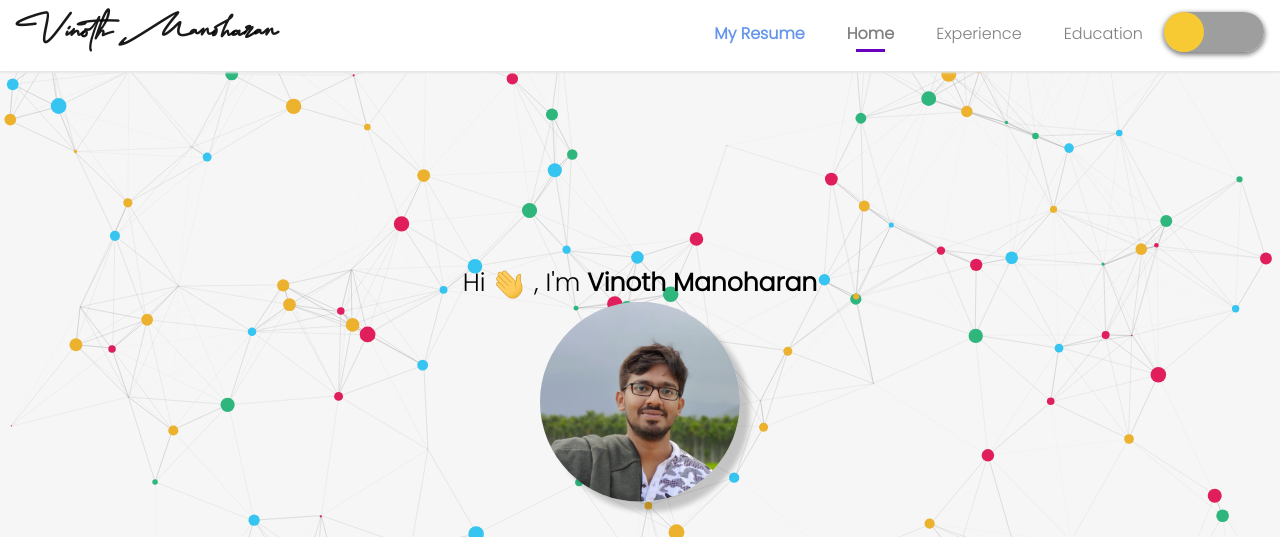
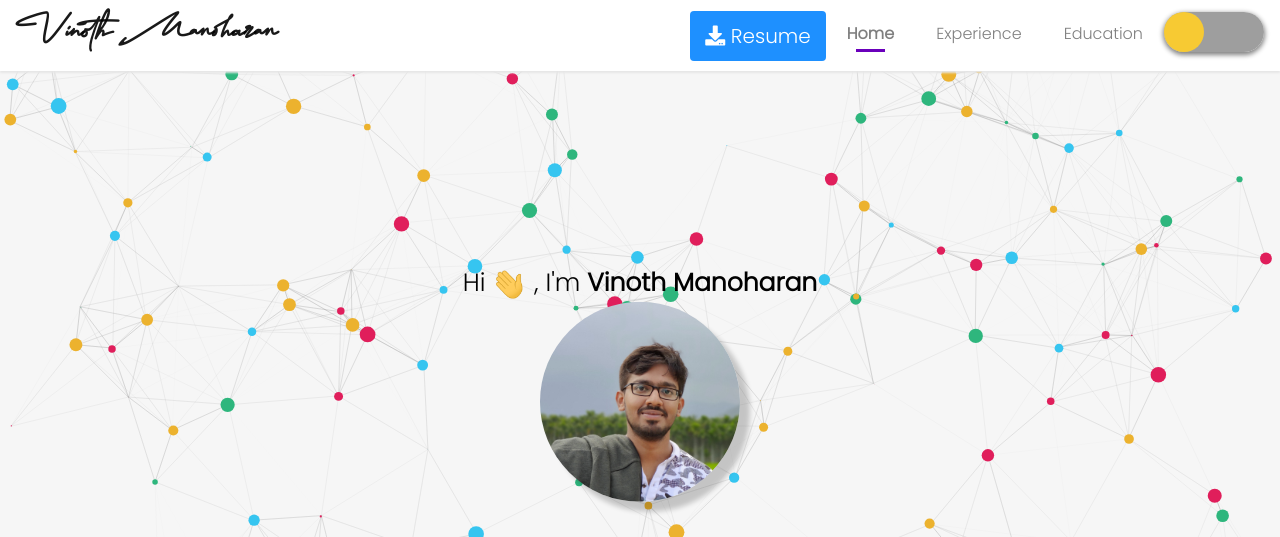
Before and after one commit to Vinoth5595/vinoth5595.github.io, a plain HTML site: page index.html in a window 1280 px wide. Shown: the top 537 px of the page. Drawn offline with nearby package versions, Linux system fonts and the light colour scheme; grey boxes are pictures that could not be loaded; some icons are missing; files whose address does not match are found by name.

Commit message:
Added button to view resume

```diff
--- a/assets/css/style.css
+++ b/assets/css/style.css
@@ -988,3 +988,16 @@ form {
     -webkit-box-shadow: 10px 10px 5px rgba(0, 0, 0, 0.2);
     -khtml-box-shadow: 10px 10px 5px rgba(0, 0, 0, 0.2);
 }
+
+.btn {
+    background-color: DodgerBlue;
+    border: none;
+    color: white;
+    padding: 10px 15px;
+    cursor: pointer;
+    font-size: 20px;
+  }
+
+  .btn:hover {
+    background-color: #bb86fc;
+  }
--- a/assets/js/app.js
+++ b/assets/js/app.js
@@ -17,8 +17,8 @@ let header = $(`
 
 <div class="collapse navbar-collapse " id="navbarSupportedContent">
   <ul class="navbar-nav ml-auto" id = "navbar-content">
-  <li class="nav-item nav-item-hover"><a class="nav-link" href="assets/docs/vinoth_manoharan.pdf" target="_blank">
-    <b style="color: cornflowerblue;">My Resume</b></a>
+  <li>
+  <button class="btn" onclick="window.location.href='/assets/docs/vinoth_manoharan.pdf';"><i class="fa fa-download"></i> Resume</button>
   </li>
 
    <li class="nav-item nav-item-hover"><a class="nav-link" href="index.html">Home</a></li>
```
